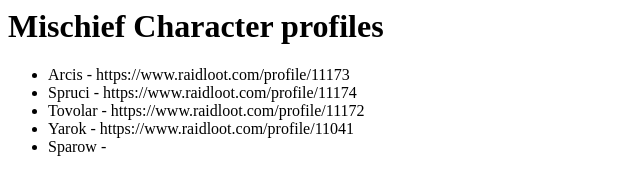
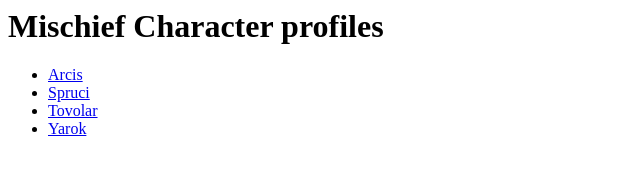
Before and after one commit to lewswow/mischiefeq, a plain HTML site: page index.html in a window 1280 px wide. Shown: the whole page, without its empty margins (0-640 px from the left). Drawn offline with Linux system fonts and the light colour scheme.

Commit message:
Update index.html

```diff
--- a/index.html
+++ b/index.html
@@ -4,10 +4,9 @@
 
 <ul>
 
-  <li>Arcis - https://www.raidloot.com/profile/11173</li>
-  <li>Spruci - https://www.raidloot.com/profile/11174</li>
-  <li>Tovolar - https://www.raidloot.com/profile/11172</li>
-  <li>Yarok - https://www.raidloot.com/profile/11041</li>
-  <li>Sparow - </li>
+  <li><a href="https://www.raidloot.com/profile/11173">Arcis</a></li>
+  <li><a href="https://www.raidloot.com/profile/11174">Spruci</a></li>
+  <li><a href="https://www.raidloot.com/profile/11172">Tovolar</a></li>
+  <li><a href="https://www.raidloot.com/profile/11041">Yarok</a></li>
 
 </ul>
```
